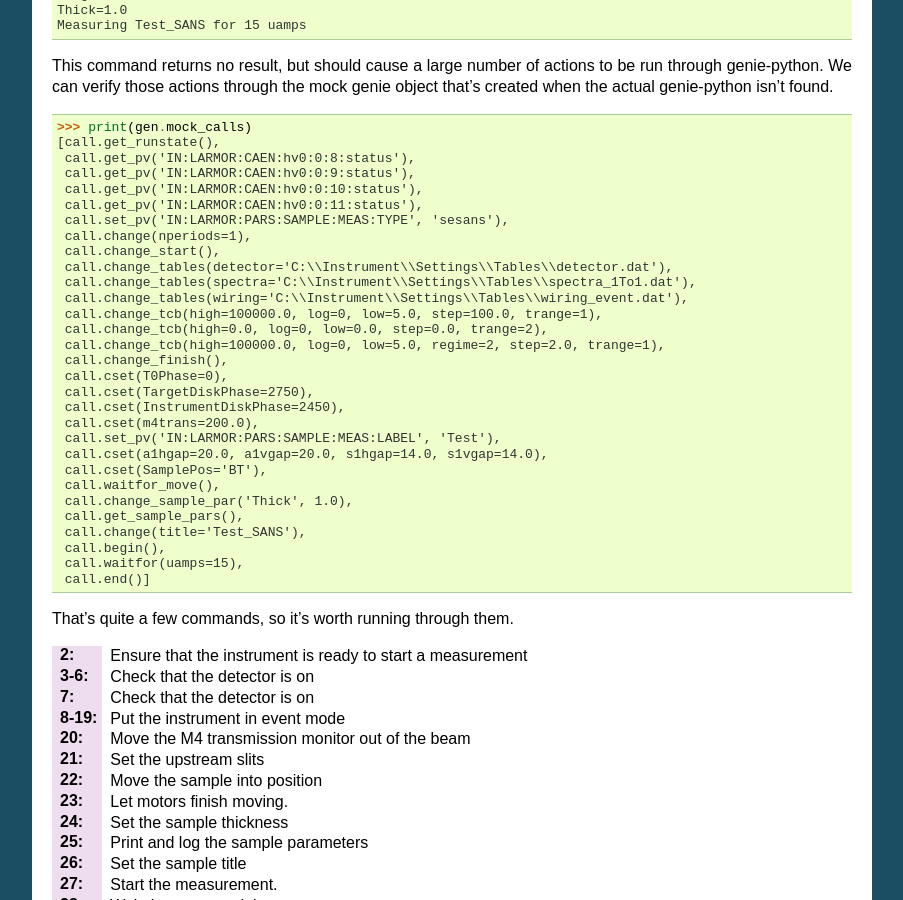
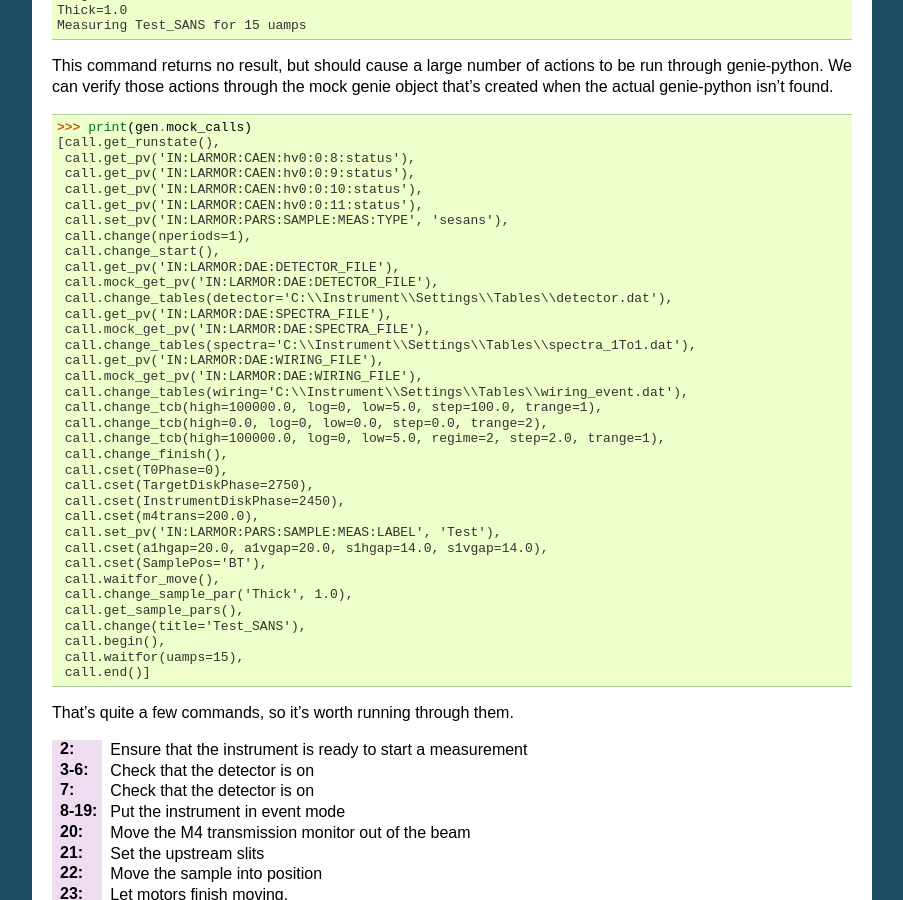
Before and after one commit to ISISNeutronMuon/InstrumentScripts, a Sphinx documentation site: the page built from doc/source/sans/tutorial.rst, in a window 1280 px wide and 900 px high, scrolled down 9057 px. Shown: the whole window, without its empty margins (198-1101 px from the left). Built offline with Sphinx 7.4.7, drawn with Linux system fonts in a browser that asks for light colours.

Commit message:
Add DAE state checks to unit test

```diff
--- a/doc/source/sans/tutorial.rst
+++ b/doc/source/sans/tutorial.rst
@@ -616,8 +616,14 @@ genie-python isn't found.
  call.set_pv('IN:LARMOR:PARS:SAMPLE:MEAS:TYPE', 'sesans'),
  call.change(nperiods=1),
  call.change_start(),
+ call.get_pv('IN:LARMOR:DAE:DETECTOR_FILE'),
+ call.mock_get_pv('IN:LARMOR:DAE:DETECTOR_FILE'),
  call.change_tables(detector='C:\\Instrument\\Settings\\Tables\\detector.dat'),
+ call.get_pv('IN:LARMOR:DAE:SPECTRA_FILE'),
+ call.mock_get_pv('IN:LARMOR:DAE:SPECTRA_FILE'),
  call.change_tables(spectra='C:\\Instrument\\Settings\\Tables\\spectra_1To1.dat'),
+ call.get_pv('IN:LARMOR:DAE:WIRING_FILE'),
+ call.mock_get_pv('IN:LARMOR:DAE:WIRING_FILE'),
  call.change_tables(wiring='C:\\Instrument\\Settings\\Tables\\wiring_event.dat'),
  call.change_tcb(high=100000.0, log=0, low=5.0, step=100.0, trange=1),
  call.change_tcb(high=0.0, log=0, low=0.0, step=0.0, trange=2),
```
